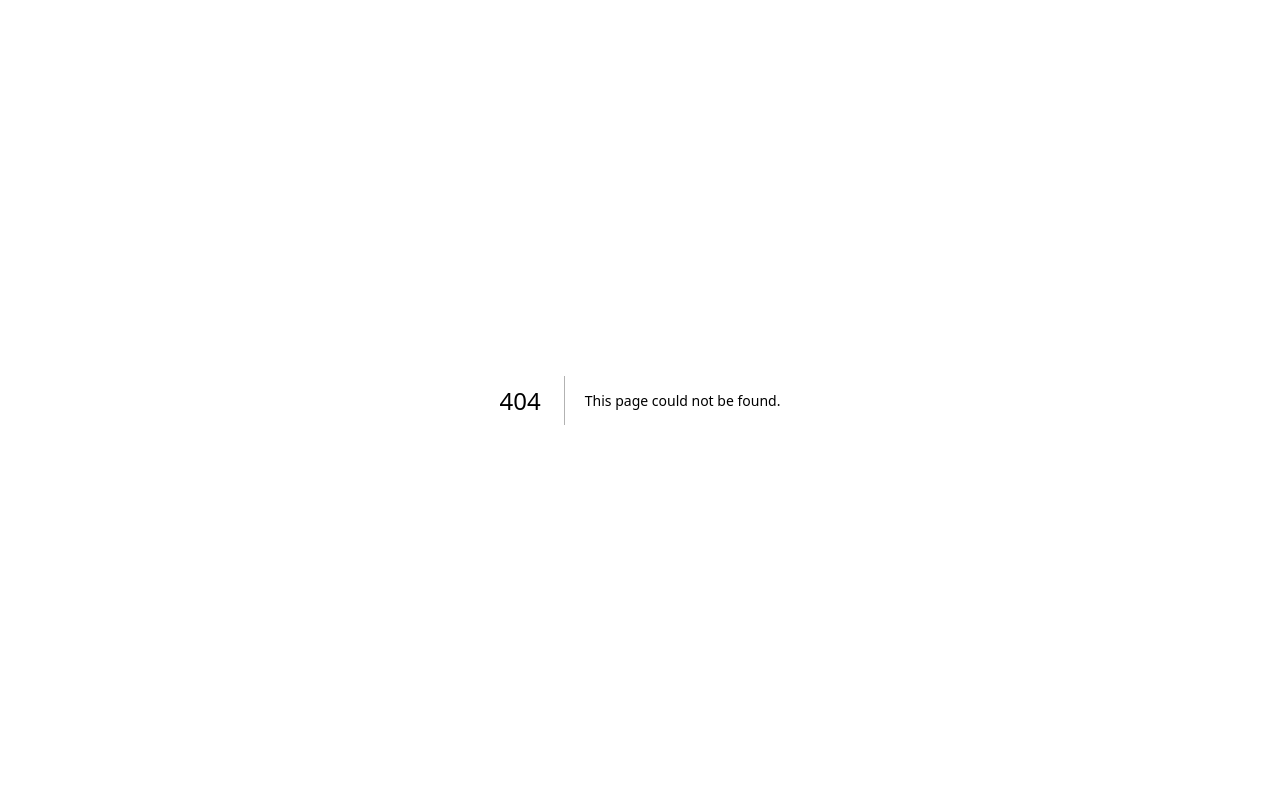
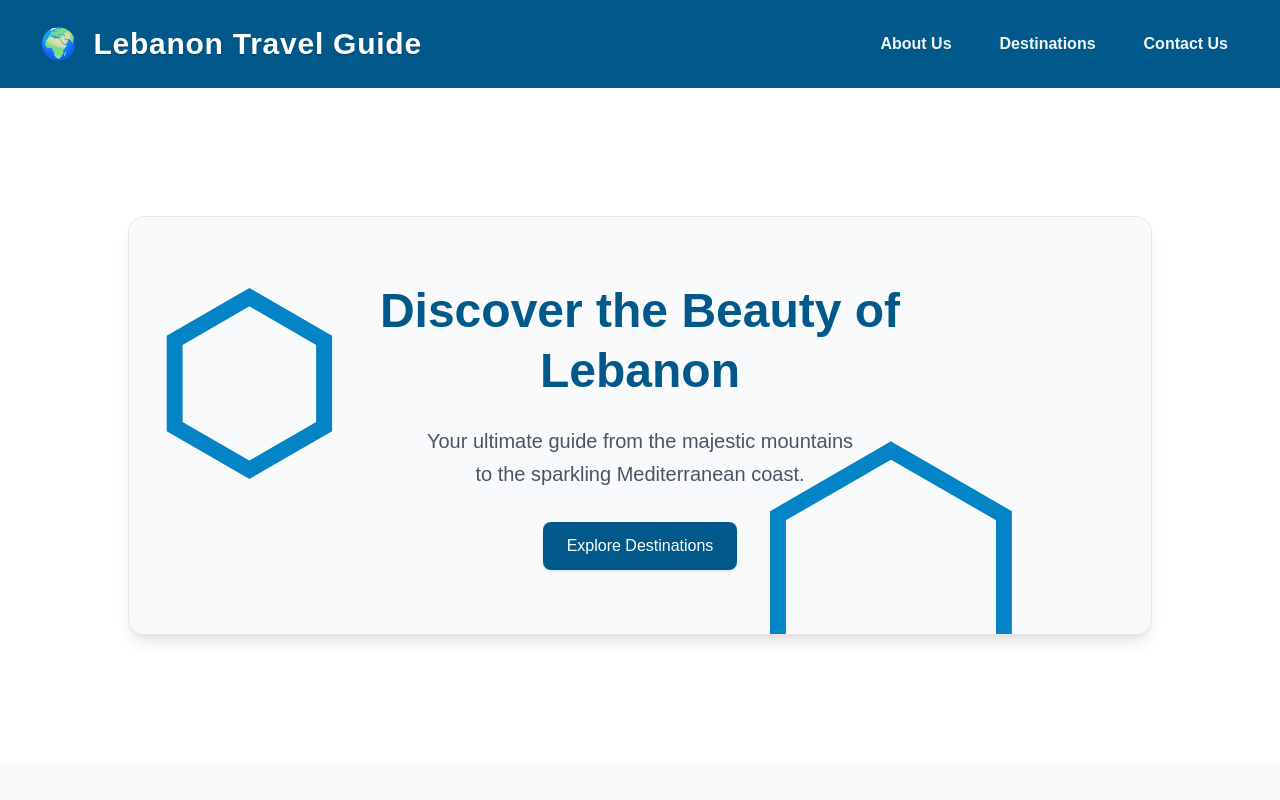
Before and after one commit to Dia8897/project2-frontend-travel-guide, a Next.js app: page /about in a window 1280 px wide. Before the commit this address had no page. Shown: the top 800 px of the page. Built offline with nearby package versions, Linux system fonts and the light colour scheme.

Commit message:
multi-page commit1

```diff
--- /dev/null
+++ b/app/about/page.js
@@ -0,0 +1,15 @@
+import Header from "../components/Header";
+import Hero from "../components/Hero";
+import Footer from "../components/Footer";
+import AboutUs from "../components/AboutUs";
+
+export default function Home() {
+  return (
+    <main>
+      <Header />
+      <Hero />
+      <AboutUs />
+      <Footer />
+    </main>
+  );
+}
--- a/app/components/Header.js
+++ b/app/components/Header.js
@@ -22,20 +22,25 @@ export default function Header() {
           </button>
 
           <nav
-          className={`${
-            menuOpen ? 'flex' : 'hidden'
+            className={`${menuOpen ? 'flex' : 'hidden'
               } sm:flex flex-col sm:flex-row w-full sm:w-auto gap-4 sm:gap-6 bg-sky-800 sm:bg-transparent rounded-lg px-6 py-4 sm:p-0`}
           >
-          {['About Us', 'Destinations', 'Contact Us'].map((section) => (
+            {['About Us', 'Destinations', 'Contact Us'].map((section) => {
+              const links = {
+                'About Us': '/about',
+                'Destinations': '/destinations',
+                'Contact Us': '/contact'
+              };
+              return(
               <a
                 key={section}
-              href={`#${section}`}
+                href={links[section]}
                 onClick={() => setMenuOpen(false)}
                 className="text-gray-100 font-semibold text-base px-3 py-2 rounded-md hover:bg-sky-600 hover:scale-105 transition"
               >
                 {section.charAt(0).toUpperCase() + section.slice(1)}
               </a>
-          ))}
+)})}
           </nav>
         </div>
       </header>
--- /dev/null
+++ b/app/contact/page.js
@@ -0,0 +1,15 @@
+import Header from "../components/Header";
+import Hero from "../components/Hero";
+import Contact from "../components/Contact";
+import Footer from "../components/Footer";
+
+export default function Home() {
+  return (
+    <main>
+      <Header />
+      <Hero />
+      <Contact />
+      <Footer />
+    </main>
+  );
+}
--- /dev/null
+++ b/app/destinations/page.js
@@ -0,0 +1,15 @@
+import Header from "../components/Header";
+import Hero from "../components/Hero";
+import Places from "../components/Places";
+import Footer from "../components/Footer";
+
+export default function Home() {
+  return (
+    <main>
+      <Header />
+      <Hero />
+      <Places />
+      <Footer />
+    </main>
+  );
+}
--- a/app/page.js
+++ b/app/page.js
@@ -1,18 +1,12 @@
 import Header from "./components/Header";
 import Hero from "./components/Hero";
-import Places from "./components/Places";
-import Contact from "./components/Contact";
 import Footer from "./components/Footer";
-import AboutUs from "./components/AboutUs";
 
 export default function Home() {
   return (
     <main>
       <Header />
       <Hero />
-      <AboutUs />
-      <Places />
-      <Contact />
       <Footer />
     </main>
   );
```
Lines whose indentation alone changed are shown as unchanged.
